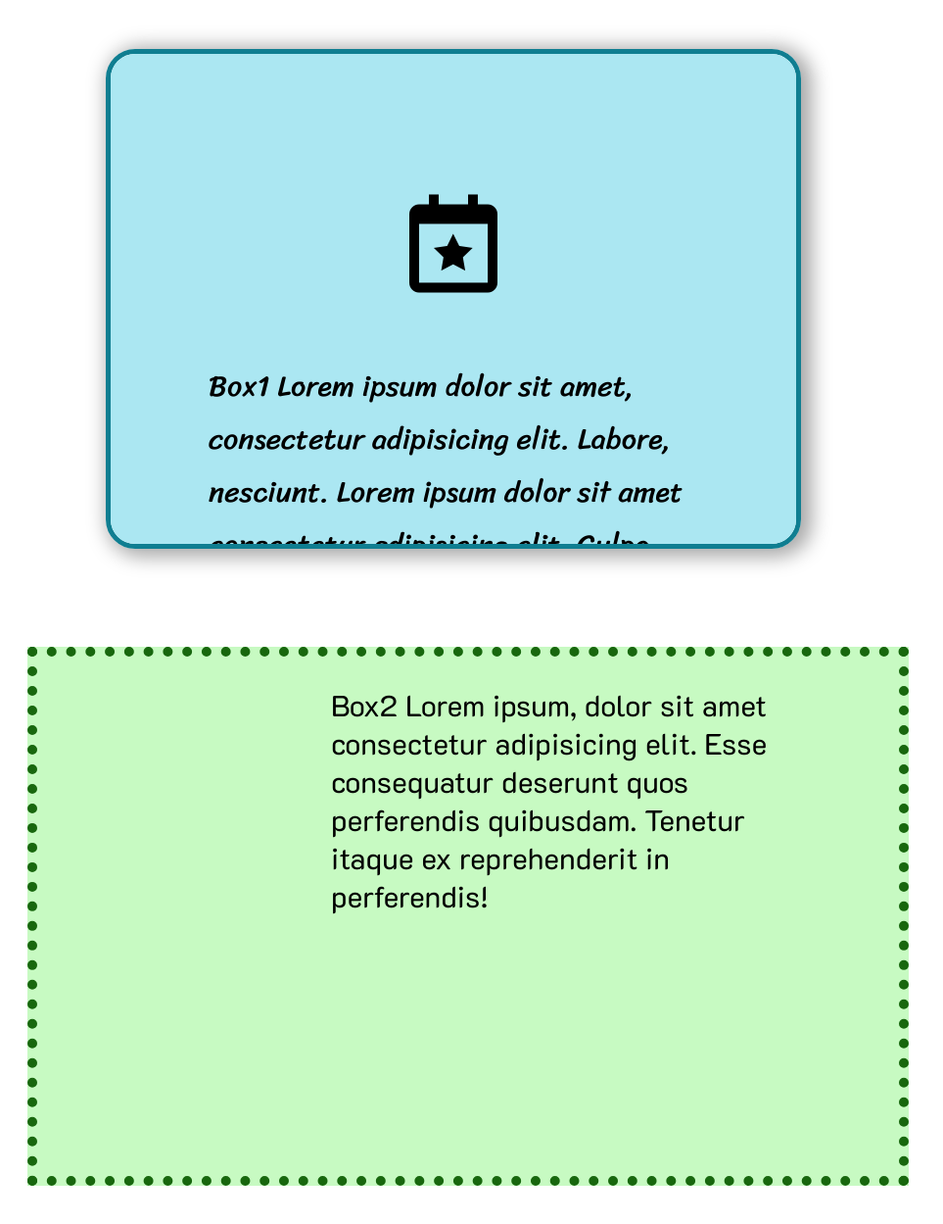
After one commit to purivaro/learnphp, a PHP site: page /03_box.php in a window 1280 px wide. The commit adds this page. Shown: the top 1249 px of the page at 98% size, without its empty margins (0-963 px from the left). Run offline with PHP 8.4, Linux system fonts and the light colour scheme.

Commit message:
CSS Box model ep.05

```diff
--- a/04_css/02_basic_css.php
+++ b/04_css/02_basic_css.php
@@ -39,10 +39,10 @@
 <body>
 	<section id="meditation">
 
-		<h1 style="font-size: 45px; color: #0083a1; font-family: 'Mali', cursive;">10 ประโยชน์จากการทำสมาธิ ..เปลี่ยนคุณภาพชีวิตคุณให้ดีขึ้นทันตา</h1>
+		<h1 style="font-size: 45px; color: #0083a1; font-family: 'Mali', cursive; text-align: center;">10 ประโยชน์จากการทำสมาธิ ..เปลี่ยนคุณภาพชีวิตคุณให้ดีขึ้นทันตา</h1>
 
-		<div>
-			<img src="img/med2.jpg" id="topic-cover">
+		<div style="text-align: center;">
+			<img src="img/med2.jpg" id="topic-cover"  >
 		</div>
 
 		<h3>อยากรู้กันไหม?</h3>
--- /dev/null
+++ b/04_css/03_box.php
@@ -0,0 +1,22 @@
+<!DOCTYPE html>
+<html lang="en">
+<head>
+	<meta charset="UTF-8">
+	<meta name="viewport" content="width=device-width, initial-scale=1.0">
+	<title>Box model</title>
+	<link href="https://fonts.googleapis.com/css?family=K2D|Mali|Sriracha&display=swap" rel="stylesheet">
+	<link href='https://unpkg.com/boxicons@2.0.5/css/boxicons.min.css' rel='stylesheet'>
+	<link rel="stylesheet" href="css/box.css">
+</head>
+<body>
+	<div id="b1" class="box bg-blue">
+		<div class="big-font">
+			<i class='bx bx-calendar-star'></i>
+		</div>
+		Box1 Lorem ipsum dolor sit amet, consectetur adipisicing elit. Labore, nesciunt. Lorem ipsum dolor sit amet consectetur adipisicing elit. Culpa rem hic dignissimos. Consequatur, quos nam. Ex odit inventore eius, doloribus aliquid aperiam quam porro perferendis recusandae, error quia aliquam rerum! Lorem ipsum dolor sit amet consectetur, adipisicing elit. Voluptatem maiores porro nisi distinctio tenetur cumque quibusdam fuga, iste, eius ex repudiandae commodi? Ipsam, numquam ab! Delectus maxime ut odit in.
+	</div>
+	<div id="b2" class="box bg-green">
+		Box2 Lorem ipsum, dolor sit amet consectetur adipisicing elit. Esse consequatur deserunt quos perferendis quibusdam. Tenetur itaque ex reprehenderit in perferendis!
+	</div>
+</body>
+</html>
--- /dev/null
+++ b/04_css/css/box.css
@@ -0,0 +1,36 @@
+.bg-blue {
+	background: rgb(171, 231, 242);
+}
+
+.bg-green {
+	background: rgb(199, 250, 194);
+}
+
+.box {
+	font-size: 30px;
+	width: 500px;
+	height: 300px;
+	overflow: auto;
+	opacity: 1;
+}
+
+#b1 {
+	margin: 50px 100px;
+	padding: 100px;
+	border: 5px solid rgb(15, 126, 145);
+	border-radius: 30px;
+	box-shadow: 6px 3px 20px 5px rgb(167, 167, 167);
+	font-family: 'Sriracha', cursive;
+}
+
+#b2 {
+	margin: 100px 20px 30px;
+	padding: 30px 80px 200px 300px;
+	border: 10px dotted rgb(24, 103, 14);
+	font-family: 'K2D', sans-serif;
+}
+
+.big-font {
+	font-size: 120px;
+	text-align: center;
+}
--- a/04_css/css/style.css
+++ b/04_css/css/style.css
@@ -17,6 +17,11 @@ h3 {
 	font-size: 30px;
 }
 
+#benefits h3:hover {
+	color: rgb(207, 54, 19);
+	font-size: 50px;
+}
+
 #benefits p {
 	line-height: 40px;
 }
@@ -25,6 +30,7 @@ h3 {
 	font-weight: 900;
 	text-align: center;
 }
+
 
 #summary h2 {
 	font-size: 60px;
```
